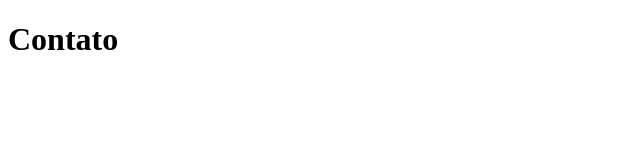
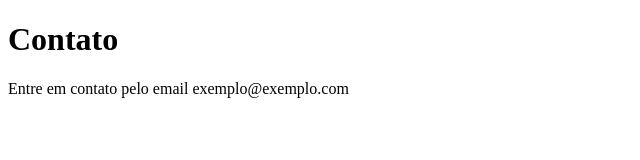
Before and after one commit to allanhladki/sistema-de-cadastro, a plain HTML site: page contato.html in a window 1280 px wide. Shown: the whole page, without its empty margins (0-640 px from the left). Drawn offline with Linux system fonts and the light colour scheme.

Commit message:
Adicionando email de contato

```diff
--- a/contato.html
+++ b/contato.html
@@ -9,6 +9,6 @@
 <body>
 
     <h1>Contato</h1>
-
+    <p>Entre em contato pelo email exemplo@exemplo.com</p>
 </body>
 </html>
```
